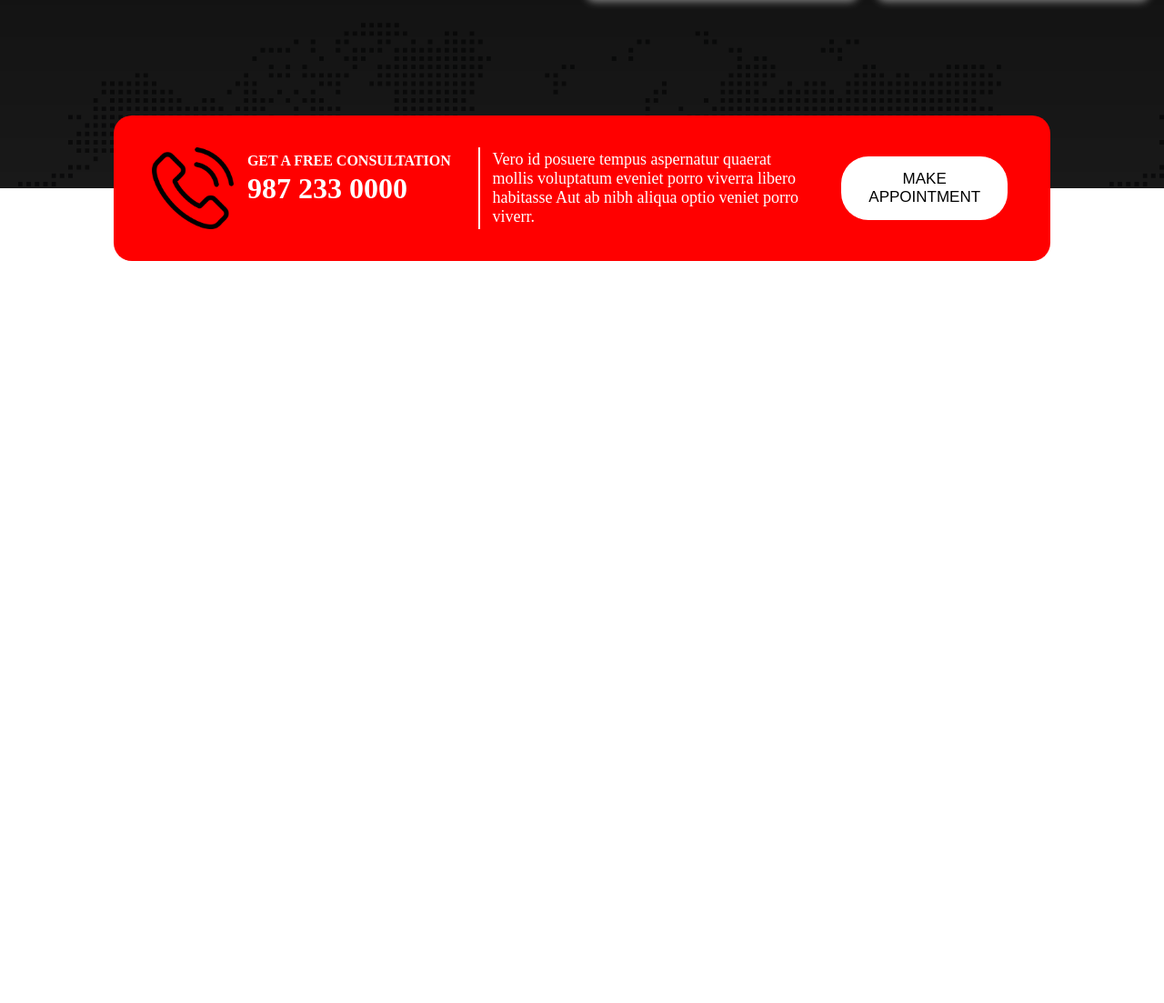
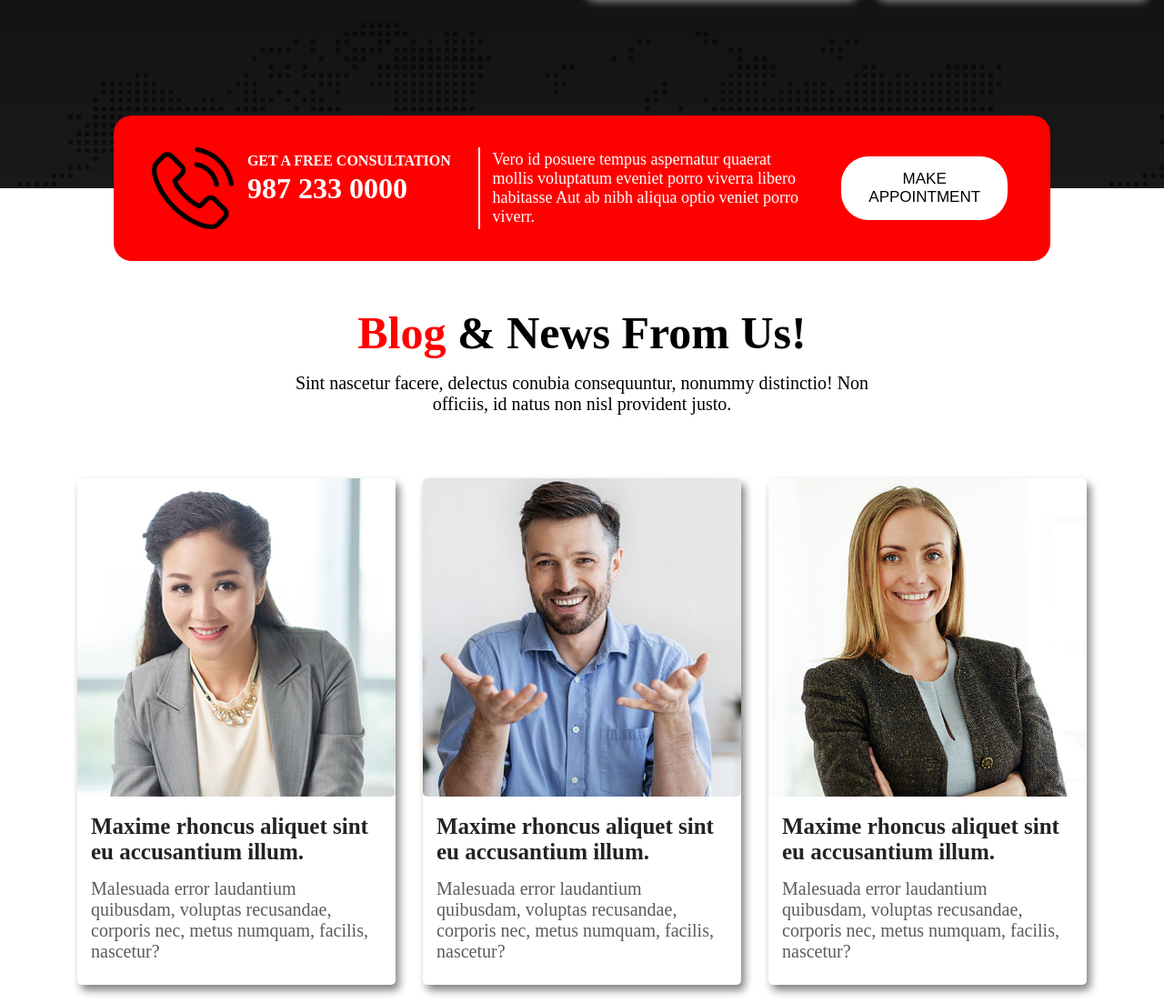
Before and after one commit to sumaakter1/digital-agency, a plain HTML site: page index.html in a window 1280 px wide. Shown: the part 1612-2715 px from the top of the page at 91% size. Before the commit the page ends 1899 px from the top, so only its background shows below. Drawn offline with Linux system fonts and the light colour scheme.

Commit message:
blogs added

```diff
--- a/index.html
+++ b/index.html
@@ -107,7 +107,6 @@
             <h4>GET A FREE CONSULTATION</h4>
             <h1>987 233 0000</h1>
           </div>
-
         </div>
         <div class="appointment-disc">
           <p>
@@ -116,7 +115,52 @@
             viverr.
           </p>
         </div>
-        <button class="btn detail-btn">MAKE <br> APPOINTMENT</button>
+        <button class="btn detail-btn">
+          MAKE <br />
+          APPOINTMENT
+        </button>
+      </div>
+
+      <!-- blog section  -->
+      <div class="blog-section">
+        <h1><span>Blog</span> & News From Us!</h1>
+        <p>
+          Sint nascetur facere, delectus conubia consequuntur, nonummy
+          distinctio! Non officiis, id natus non nisl provident justo.
+        </p>
+      </div>
+      <!-- card start  -->
+      <div class="blogs">
+        <div class="blog">
+          <img src="asset/image/man-1.jpg" alt="" />
+          <div class="card-detail">
+            <h2>Maxime rhoncus aliquet sint eu accusantium illum.</h2>
+          <p>
+            Malesuada error laudantium quibusdam, voluptas recusandae, corporis
+            nec, metus numquam, facilis, nascetur?
+          </p>
+          </div>
+        </div>
+        <div class="blog">
+          <img src="asset/image/man-2.jpg" alt="" />
+          <div class="card-detail">
+            <h2>Maxime rhoncus aliquet sint eu accusantium illum.</h2>
+          <p>
+            Malesuada error laudantium quibusdam, voluptas recusandae, corporis
+            nec, metus numquam, facilis, nascetur?
+          </p>
+          </div>
+        </div>
+        <div class="blog">
+          <img src="asset/image/girl-3.jpg" alt="" />
+          <div class="card-detail">
+            <h2>Maxime rhoncus aliquet sint eu accusantium illum.</h2>
+          <p>
+            Malesuada error laudantium quibusdam, voluptas recusandae, corporis
+            nec, metus numquam, facilis, nascetur?
+          </p>
+          </div>
+        </div>
       </div>
     </main>
   </body>
--- a/style.css
+++ b/style.css
@@ -174,8 +174,48 @@ span{
 .appointment-disc{
     width: 350px;
     font-size: 18px;
-    /* border-left: 2px solid yellow;
-    border-width: 0 23px;
-    padding-left: 15px; */
 
 }
+
+/* blog section styles */
+.blog-section{
+    width: 50%;
+    margin: auto;
+    text-align: center;
+    padding: 50px ;
+}
+.blog-section h1{
+    font-size: 50px;
+    padding-bottom: 15px;
+}
+.blog-section  p{
+    font-size: 20px;
+}
+.blogs{
+    display: flex;
+    justify-content: space-around;
+    margin:20px 70px;
+}
+.blog{
+    width: 350px;
+    border-radius: 5px;
+    box-shadow: 4px 6px 10px gray;
+    padding-bottom: 10px;
+}
+.blog img{
+    width: 350px;
+    border-radius: 5px;
+    /* padding-bottom: 10px; */
+}
+.blog h2{
+    color: #242323;
+    font-size: 25px;
+}
+.blog p{
+    font-size: 20px;
+    color: #5c5b5b;
+    padding-top: 15px;
+}
+.card-detail{
+    padding: 15px;
+}
```
